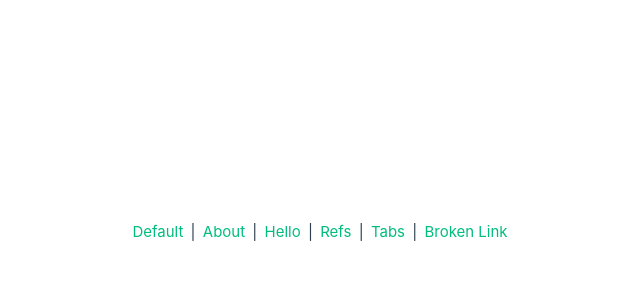
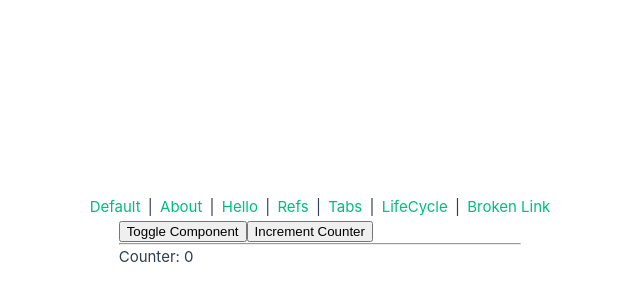
Before and after one commit to TAYYAB-BUKC/VueDemo, a Vue app in the folder VueDemo/: page /lifecycle in a window 1280 px wide. Shown: the part 168-468 px from the top of the page, without its empty margins (345-985 px from the left). Built offline with nearby package versions, Linux system fonts and the light colour scheme; the HTML template or start-up script is replaced by a standard one.

Commit message:
Lifecycle hooks demonstrations implemented using Vue 3 without CDN.

```diff
--- a/VueDemo/src/App.vue
+++ b/VueDemo/src/App.vue
@@ -11,6 +11,7 @@
         <router-link to="/hello">Hello</router-link> |
         <router-link to="/refs">Refs</router-link> |
         <router-link to="/tabs">Tabs</router-link> |
+        <router-link to="/lifecycle">LifeCycle</router-link> |
         <router-link to="/non-existent-path">Broken Link</router-link>
         <router-view></router-view>
     </main>
--- /dev/null
+++ b/VueDemo/src/components/LifeCycle.vue
@@ -0,0 +1,65 @@
+<!--<template>
+    <div>Check the console for lifecycle logs</div>
+</template>
+
+<script setup lang="ts">
+    beforeCreate() {
+        console.log('Vue 3 - beforeCreate');
+    },
+    created() {
+        console.log('Vue 3 - created');
+    },
+    beforeMount() {
+        console.log('Vue 3 - beforeMount');
+    },
+    mounted() {
+        console.log('Vue 3 - mounted');
+    },
+    beforeUpdate() {
+        console.log('Vue 3 - beforeUpdate');
+    },
+    updated() {
+        console.log('Vue 3 - updated');
+    },
+    beforeUnmount() {
+        console.log('Vue 3 - beforeUnmount');
+    },
+    unmounted() {
+        console.log('Vue 3 - unmounted');
+    }
+</script>-->
+
+<template>
+    <div id="app">
+        <button @click="toggleComponent">Toggle Component</button>
+        <button @click="increment">Increment Counter</button>
+        <hr />
+        <keep-alive>
+            <LifeCycleDemoComponent v-if="showChild" :counter="counter" />
+        </keep-alive>
+    </div>
+</template>
+
+<script>
+    import LifeCycleDemoComponent from './LifeCycleDemo.vue';
+
+    export default {
+        components: {
+            LifeCycleDemoComponent
+        },
+        data() {
+            return {
+                showChild: true,
+                counter: 0
+            };
+        },
+        methods: {
+            toggleComponent() {
+                this.showChild = !this.showChild;
+            },
+            increment() {
+                this.counter++;
+            }
+        }
+    };
+</script>
--- /dev/null
+++ b/VueDemo/src/components/LifeCycleDemo.vue
@@ -0,0 +1,39 @@
+<template>
+    <div>Counter: {{ counter }}</div>
+</template>
+
+<script>
+export default {
+  props: ['counter'],
+  beforeCreate() {
+    console.log('child-component: beforeCreate');
+  },
+  created() {
+    console.log('child-component: created');
+  },
+  beforeMount() {
+    console.log('child-component: beforeMount');
+  },
+  mounted() {
+    console.log('child-component: mounted');
+  },
+  beforeUpdate() {
+    console.log('child-component: beforeUpdate');
+  },
+  updated() {
+    console.log('child-component: updated');
+  },
+  activated() {
+    console.log('child-component: activated');
+  },
+  deactivated() {
+    console.log('child-component: deactivated');
+  },
+  beforeUnmount() {
+    console.log('child-component: beforeUnmount');
+  },
+  unmounted() {
+    console.log('child-component: unmounted');
+  }
+};
+</script>
--- a/VueDemo/src/main.ts
+++ b/VueDemo/src/main.ts
@@ -8,6 +8,7 @@ import TheWelcome from './components/TheWelcome.vue'
 import Default from './components/Default.vue'
 import Refs from './components/Refs.vue'
 import Tabs from './components/Tabs.vue'
+import LifeCycle from './components/LifeCycle.vue'
 
 
 const routes = [
@@ -15,7 +16,8 @@ const routes = [
     { path: '/hello', component: HelloWorld },
     { path: '/about', component: TheWelcome },
     { path: '/refs', component: Refs },
-    { path: '/tabs', component: Tabs }
+    { path: '/tabs', component: Tabs },
+    { path: '/lifecycle', component: LifeCycle}
 ]
 
 const router = createRouter({
```
